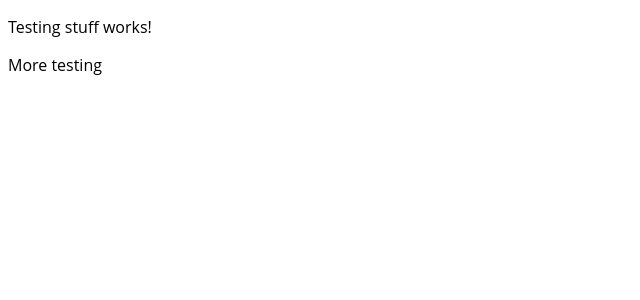
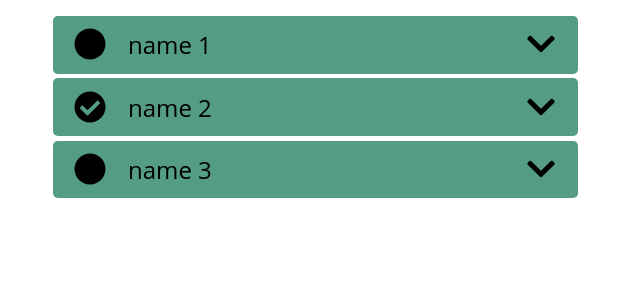
Before and after one commit to AlbusSerpents/todo-web, an Angular app: page / in a window 1280 px wide. Shown: the top 300 px of the page, without its empty margins (0-640 px from the left). Built offline with nearby package versions, Linux system fonts and the light colour scheme.

Commit message:
linked the info component with base and added test data

```diff
--- a/src/app/todo/info/info.component.ts
+++ b/src/app/todo/info/info.component.ts
@@ -1,5 +1,5 @@
 import { Component, Input, Output, EventEmitter } from '@angular/core';
-import { TodoInfo } from '../todo.interfaces';
+import { TodoDetails } from '../todo.interfaces';
 
 import { faCheckCircle, faCircle, faChevronDown, IconDefinition } from '@fortawesome/free-solid-svg-icons';
 
@@ -17,7 +17,7 @@ export class InfoComponent {
   detailsIcon = faChevronDown;
 
   @Input()
-  info: TodoInfo;
+  info: TodoDetails;
 
   @Output()
   doneChanged = new EventEmitter<string>();
--- a/src/app/todo/list/list.component.css
+++ b/src/app/todo/list/list.component.css
@@ -0,0 +1,7 @@
+.todo-list {
+  list-style: none;
+}
+
+.todo-list .todo-element {
+  margin: 0.3rem;
+}
--- a/src/app/todo/list/list.component.html
+++ b/src/app/todo/list/list.component.html
@@ -1,3 +1,7 @@
-<p>Testing stuff works!</p>
-
-<p>More testing</p>
+<ul class="todo-list">
+  <li *ngFor="let todo of todos;">
+    <div class="todo-element">
+      <app-info [info]="todo"></app-info>
+    </div>
+  </li>
+</ul>
--- a/src/app/todo/list/list.component.ts
+++ b/src/app/todo/list/list.component.ts
@@ -6,7 +6,25 @@ import { Component, OnInit } from '@angular/core';
   styleUrls: ['./list.component.css'],
 })
 export class ListComponent implements OnInit {
-  constructor() {}
+  todos = [{
+    id: "1234",
+    name: "name 1",
+    isDone: false,
+    description: "Description"
+  }, {
+    id: "5678",
+    name: "name 2",
+    isDone: true,
+    description: "Description 2"
+  }, {
+    id: "0987",
+    name: "name 3",
+    isDone: false,
+    description: "Description 3"
+  },
+  ];
 
-  ngOnInit(): void {}
+  constructor() { }
+
+  ngOnInit(): void { }
 }
--- a/src/app/todo/todo.interfaces.ts
+++ b/src/app/todo/todo.interfaces.ts
@@ -1,20 +1,6 @@
-export interface TodoInfo {
-  id: string;
-  name: string;
-  isDone: boolean;
-}
-
 export interface TodoDetails {
   id: string;
   name: string;
   isDone: boolean;
   description: string;
 }
-
-export function toInfo(details: TodoDetails): TodoInfo {
-  return {
-    id: details.id,
-    name: details.name,
-    isDone: details.isDone
-  }
-}
```
